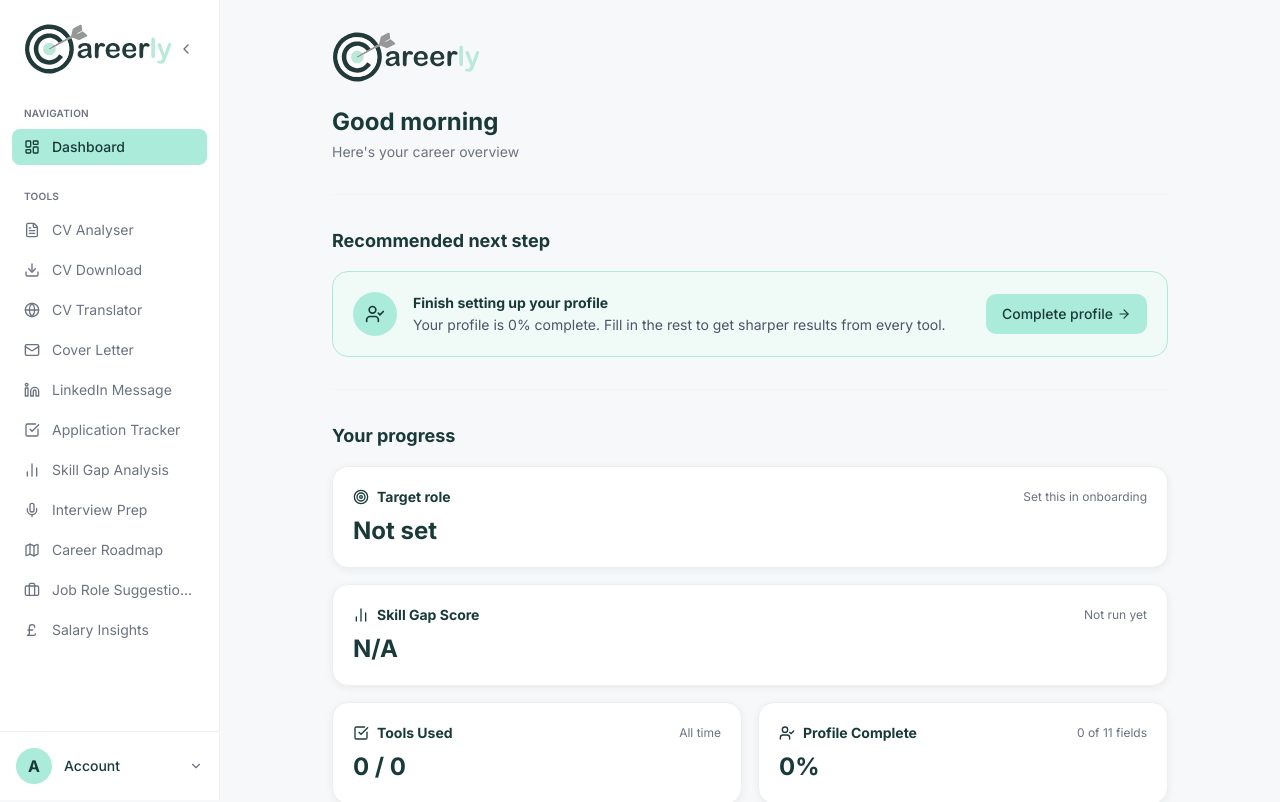
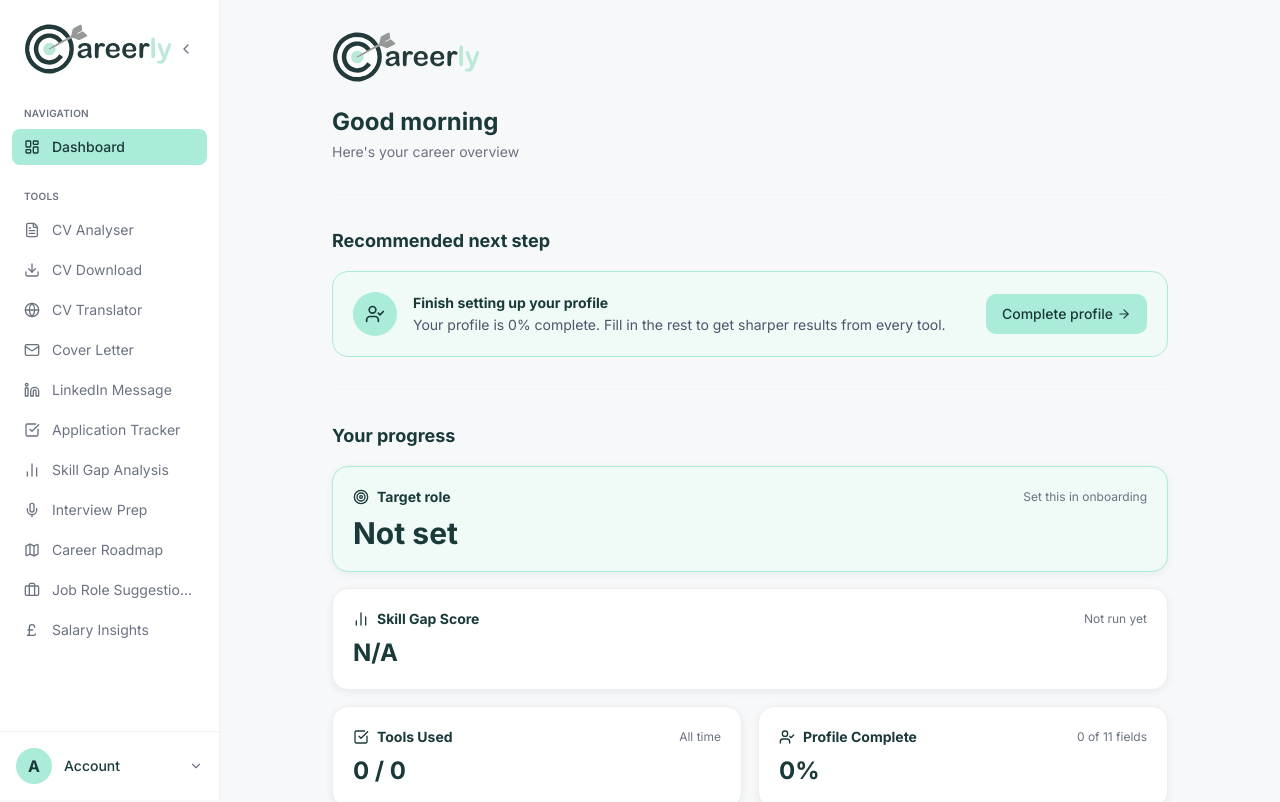
Before and after one commit to 3nd03/CV-Platform, a React (Vite) app in the folder frontend/: page /dashboard in a window 1280 px wide. Shown: the top 802 px of the page. Built offline with nearby package versions, Linux system fonts and the light colour scheme; no server answers; sample sign-in values are in the browser's storage.

Commit message:
Highlight Target Role as the primary progress card with mint tint and larger value

```diff
--- a/frontend/src/pages/Dashboard.jsx
+++ b/frontend/src/pages/Dashboard.jsx
@@ -82,9 +82,9 @@ function Divider() {
   return <div className="border-t border-gray-100 my-8" />
 }
 
-function MetricCard({ icon: Icon, label, value, subtext, className = '' }) {
+function MetricCard({ icon: Icon, label, value, subtext, className = '', highlight = false }) {
   return (
-    <Card className={`!p-5 ${className}`}>
+    <Card className={`!p-5 ${highlight ? '!bg-mint-light !border-mint' : ''} ${className}`}>
       <div className="flex items-center justify-between gap-2 flex-wrap">
         <div className="flex items-center gap-2 min-w-0">
           <Icon size={16} className="text-teal shrink-0" />
@@ -92,7 +92,7 @@ function MetricCard({ icon: Icon, label, value, subtext, className = '' }) {
         </div>
         {subtext && <span className="text-xs text-gray-500 shrink-0">{subtext}</span>}
       </div>
-      <p className="text-2xl font-bold text-teal mt-2 text-left truncate">{value}</p>
+      <p className={`font-bold text-teal mt-2 text-left truncate ${highlight ? 'text-3xl' : 'text-2xl'}`}>{value}</p>
     </Card>
   )
 }
@@ -189,6 +189,7 @@ export default function Dashboard() {
         <SectionHeading>Your progress</SectionHeading>
         <div className="mt-4 grid grid-cols-2 gap-4">
           <MetricCard
+            highlight
             className="col-span-2"
             icon={Target}
             label="Target role"
```
